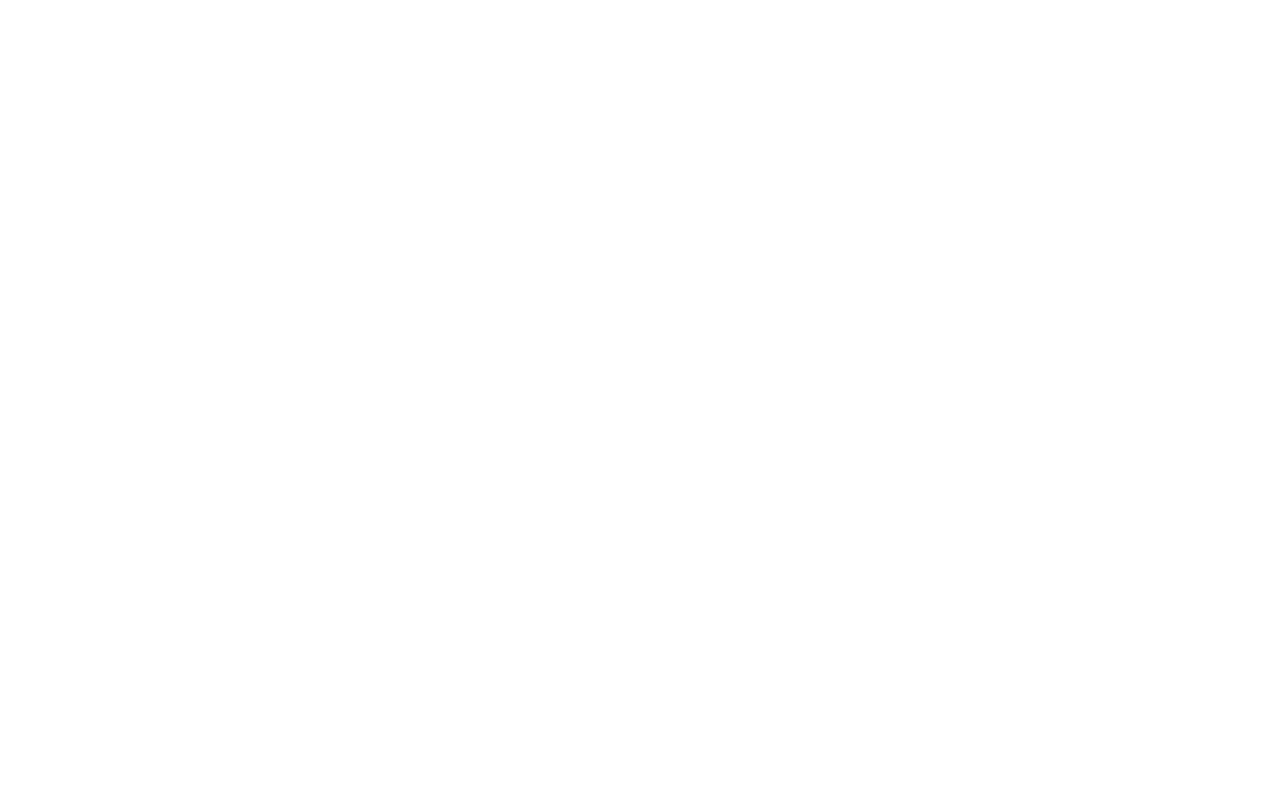
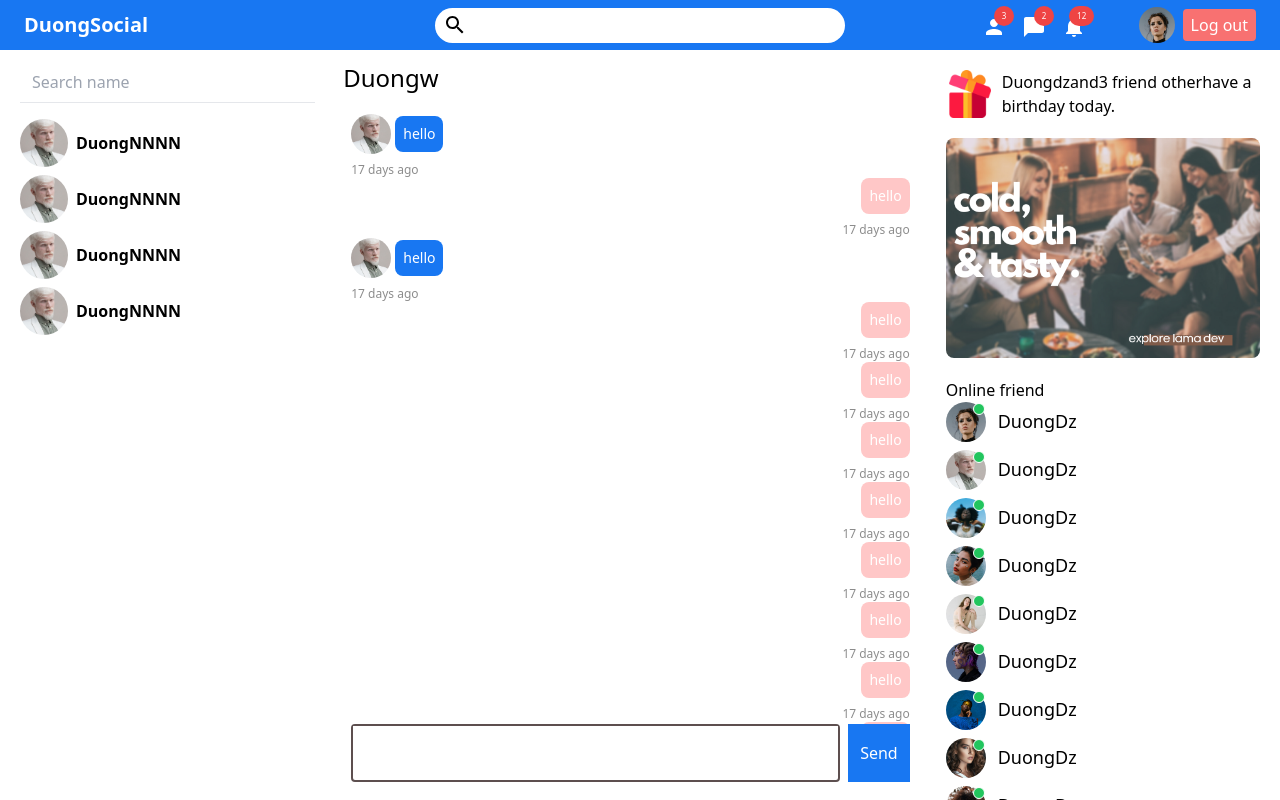
Before and after one commit to NgocDuong9/socialapp, a React (Create React App) app: page /message in a window 1280 px wide. Before the commit this address had no page. Built offline with nearby package versions, Linux system fonts and the light colour scheme.

Commit message:
udpate app social

```diff
--- a/package.json
+++ b/package.json
@@ -22,6 +22,7 @@
     "react-router-dom": "^6.27.0",
     "react-scripts": "5.0.1",
     "react-toastify": "^10.0.6",
+    "tailwind-merge": "^2.5.4",
     "typescript": "^4.4.2",
     "web-vitals": "^2.1.0"
   },
--- a/src/App.tsx
+++ b/src/App.tsx
@@ -9,6 +9,7 @@
 import Profile from "./pages/profile";
 import { BrowserRouter as Router, Routes, Route } from "react-router-dom";
 import { ToastContainer } from "react-toastify";
+import Message from "./pages/message";
 
 function App() {
   return (
@@ -18,6 +19,7 @@
           <Route path="/" element={<Home />} />
           <Route path="/login" element={<Login />} />
           <Route path="/profile/:id" element={<Profile />} />
+          <Route path="/message" element={<Message />} />
           <Route path="/register" element={<Register />} />
         </Routes>
         <ToastContainer />
--- /dev/null
+++ b/src/api/message.ts
@@ -0,0 +1,9 @@
+import axios from "axios";
+
+export const getAllConversation = async (data: { userId: string }) => {
+  const all = await axios.get(
+    `${process.env.REACT_APP_PUBLIC_URL}/conversation/${data.userId}`
+  );
+
+  return all.data;
+};
--- a/src/conponents/layout.tsx
+++ b/src/conponents/layout.tsx
@@ -1,9 +1,15 @@
 import { ReactNode } from "react";
 import TopBar from "./topbar";
 
-const Layout = ({ children }: { children: ReactNode }) => {
+const Layout = ({
+  children,
+  className,
+}: {
+  children: ReactNode;
+  className?: string;
+}) => {
   return (
-    <div>
+    <div className={`${className}`}>
       <TopBar />
       <div className="mt-[50px]">{children}</div>
     </div>
--- /dev/null
+++ b/src/conponents/message/boxChat.tsx
@@ -0,0 +1,96 @@
+import React from "react";
+import Mess from "./mess";
+
+const BoxChat = () => {
+  return (
+    <div className="w-full justify-between flex flex-col mt-3 px-2">
+      <div>
+        <p className="font-medium text-2xl">Duongw</p>
+        <div className="w-full overflow-y-auto py-5 min-h-[calc(100vh-170px)] max-h-[calc(100vh-170px)] sidebar px-2">
+          <Mess
+            img="/assets/person/2.jpeg"
+            message="hello"
+            time="Thu, 21 Nov 2024 06:47:24 GMT"
+          />
+          <Mess
+            img="/assets/person/2.jpeg"
+            message="hello"
+            time="Thu, 21 Nov 2024 06:47:24 GMT"
+            own
+          />
+          <Mess
+            img="/assets/person/2.jpeg"
+            message="hello"
+            time="Thu, 21 Nov 2024 06:47:24 GMT"
+          />
+          <Mess
+            img="/assets/person/2.jpeg"
+            message="hello"
+            time="Thu, 21 Nov 2024 06:47:24 GMT"
+            own
+          />
+          <Mess
+            img="/assets/person/2.jpeg"
+            message="hello"
+            time="Thu, 21 Nov 2024 06:47:24 GMT"
+            own
+          />{" "}
+          <Mess
+            img="/assets/person/2.jpeg"
+            message="hello"
+            time="Thu, 21 Nov 2024 06:47:24 GMT"
+            own
+          />{" "}
+          <Mess
+            img="/assets/person/2.jpeg"
+            message="hello"
+            time="Thu, 21 Nov 2024 06:47:24 GMT"
+            own
+          />{" "}
+          <Mess
+            img="/assets/person/2.jpeg"
+            message="hello"
+            time="Thu, 21 Nov 2024 06:47:24 GMT"
+            own
+          />{" "}
+          <Mess
+            img="/assets/person/2.jpeg"
+            message="hello"
+            time="Thu, 21 Nov 2024 06:47:24 GMT"
+            own
+          />{" "}
+          <Mess
+            img="/assets/person/2.jpeg"
+            message="hello"
+            time="Thu, 21 Nov 2024 06:47:24 GMT"
+            own
+          />{" "}
+          <Mess
+            img="/assets/person/2.jpeg"
+            message="hello"
+            time="Thu, 21 Nov 2024 06:47:24 GMT"
+            own
+          />{" "}
+          <Mess
+            img="/assets/person/2.jpeg"
+            message="hello"
+            time="Thu, 21 Nov 2024 06:47:24 GMT"
+            own
+          />
+        </div>
+      </div>
+      <div className="w-full flex justify-between gap-2 px-2">
+        <div className="w-full border-[2px] border-[#5d4f4f] rounded">
+          <textarea
+            name=""
+            id=""
+            className="outline-none w-full resize-none"
+          ></textarea>
+        </div>
+        <button className="px-3 py-2 bg-[#1877f2] text-white">Send</button>
+      </div>
+    </div>
+  );
+};
+
+export default BoxChat;
--- /dev/null
+++ b/src/conponents/message/leftMessage.tsx
@@ -0,0 +1,24 @@
+import React from "react";
+import TagFriend from "./tagFriend";
+
+const LeftMessage = () => {
+  return (
+    <div>
+      <div className="border-b px-3 pb-2 w-full">
+        <input
+          type="text"
+          className="w-full outline-none"
+          placeholder="Search name"
+        />
+      </div>
+      <div className="flex flex-col gap-2 pt-4">
+        <TagFriend />
+        <TagFriend />
+        <TagFriend />
+        <TagFriend />
+      </div>
+    </div>
+  );
+};
+
+export default LeftMessage;
--- /dev/null
+++ b/src/conponents/message/mess.tsx
@@ -0,0 +1,44 @@
+import dayjs from "dayjs";
+import React from "react";
+import { twMerge } from "tailwind-merge";
+
+const Mess = ({
+  message,
+  time,
+  img,
+  own = false,
+}: {
+  message: string;
+  time: string;
+  img: string;
+  own?: boolean;
+}) => {
+  const createdAt = dayjs(time);
+
+  const timeAgo = createdAt.fromNow(); // "3 days ago" hoặc "2 hours ago"
+  return (
+    <div className={twMerge("flex gap-2 flex-col w-full", own && "items-end")}>
+      <div className="flex gap-1 items-center">
+        <img
+          src={img}
+          alt=""
+          className={twMerge(
+            "w-10 h-10 rounded-full object-cover",
+            own && "hidden"
+          )}
+        />
+        <p
+          className={twMerge(
+            "text-sm text-white text-center h-fit p-2 rounded-lg",
+            own ? "bg-[#ffc7c7]" : "bg-[#1877f2]"
+          )}
+        >
+          {message}
+        </p>
+      </div>
+      <p className="text-xs opacity-45">{timeAgo}</p>
+    </div>
+  );
+};
+
+export default Mess;
--- /dev/null
+++ b/src/conponents/message/tagFriend.tsx
@@ -0,0 +1,16 @@
+import React from "react";
+
+const TagFriend = () => {
+  return (
+    <div className={"flex items-center gap-2"}>
+      <img
+        src="/assets/person/2.jpeg"
+        alt=""
+        className="rounded-full w-12 h-12 object-cover "
+      />
+      <p className="font-semibold">DuongNNNN</p>
+    </div>
+  );
+};
+
+export default TagFriend;
--- /dev/null
+++ b/src/pages/message/index.tsx
@@ -0,0 +1,48 @@
+import React, { useEffect, useState } from "react";
+import TopBar from "../../conponents/topbar";
+import Sidebar from "../../conponents/sidebar";
+import Rightbar from "../../conponents/rightbar";
+import Layout from "../../conponents/layout";
+import LeftMessage from "../../conponents/message/leftMessage";
+import BoxChat from "../../conponents/message/boxChat";
+import { useUserData } from "../../hooks/useUserData";
+import { getAllConversation } from "../../api/message";
+
+const Message = () => {
+  const [conversation, setConversation] = useState([]);
+
+  const { user } = useUserData();
+
+  const handleGetConversation = async () => {
+    if (!user) return;
+    try {
+      const data = await getAllConversation({ userId: user._id });
+      console.log({ data });
+
+      setConversation(data);
+    } catch (error) {}
+  };
+
+  useEffect(() => {
+    handleGetConversation();
+  }, [user]);
+
+  return (
+    <Layout>
+      <TopBar />
+      <div className="flex ">
+        <div className="flex-[2.5] p-5">
+          <LeftMessage />
+        </div>
+        <div className="flex-[5]">
+          <BoxChat />
+        </div>
+        <div className="flex-[3]">
+          <Rightbar />
+        </div>
+      </div>
+    </Layout>
+  );
+};
+
+export default Message;
--- a/src/pages/profile/index.tsx
+++ b/src/pages/profile/index.tsx
@@ -91,7 +91,7 @@
                     </button>
                   ) : (
                     <button className="bg-red-500 text-white px-4 py-2 rounded-md">
-                      UnFollow
+                      Unfollow
                     </button>
                   )}
                 </div>
```
Also changed, not shown: 1 other file (tests, documents, lock files or other folders).
